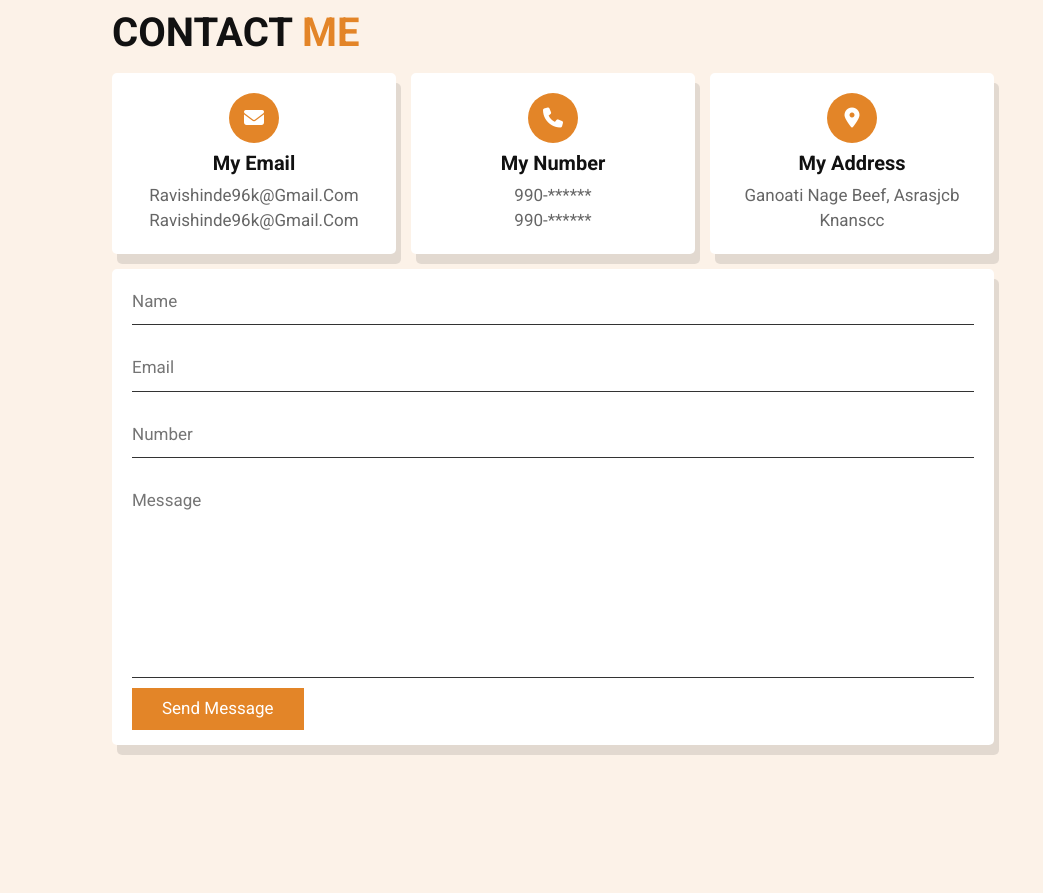
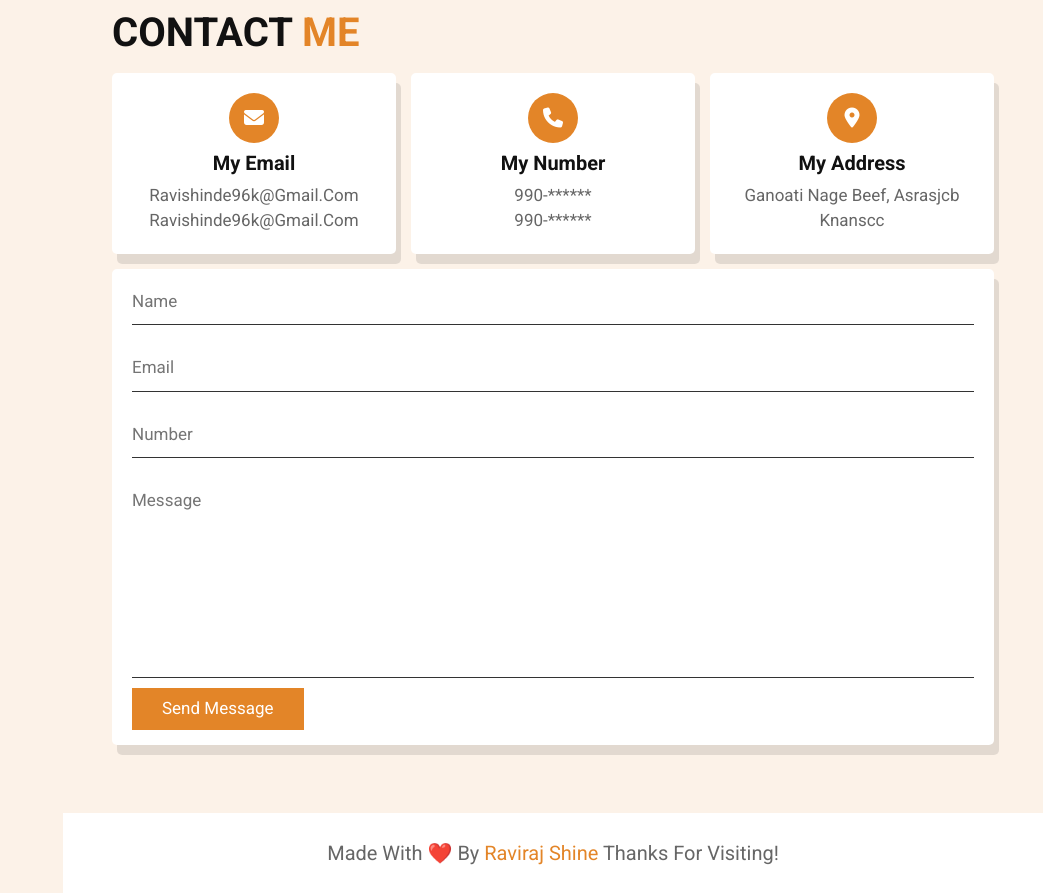
Before and after one commit to raviraj-shinde/MyPortfolio, a plain HTML site: page index.html in a window 1280 px wide. Shown: the part 4156-5049 px from the top of the page, without its empty margins (237-1280 px from the left). Before the commit the page ends 4949 px from the top, so only its background shows below. Drawn offline with Linux system fonts and the light colour scheme.

Commit message:
created footer section and fixed menu bar icon issue

```diff
--- a/css/style.css
+++ b/css/style.css
@@ -115,7 +115,7 @@ header .follow a:hover {
     position: fixed;
     top: 1rem;
     right: 1rem;
-    z-index: 1000;
+    z-index: 100000;
     background: var(--main-color);
     color: #fff;
     border-radius: .5rem;
@@ -582,6 +582,19 @@ header .follow a:hover {
 
 }
 
+footer{
+    margin-top: 2rem;
+    font-size: 2rem;
+    padding: 2.5rem;
+    text-align: center;
+    color: #666;
+    background: #fff;
+}
+
+footer span {
+    color: var(--main-color);
+}
+
 
 /* media Queries */
 @media (max-width:991px) {
--- a/index.html
+++ b/index.html
@@ -406,6 +406,13 @@
 
     <!-- contact section ends -->
 
+     <!-- footer section starts -->
+
+     <footer>made with ❤️ by <span>Raviraj Shine</span> Thanks for visiting! </footer>
+
+
+     <!-- footer section ends -->
+
     <!--  Custom js file link-->
     <script src="./js/script.js"></script>
   </body>
```
